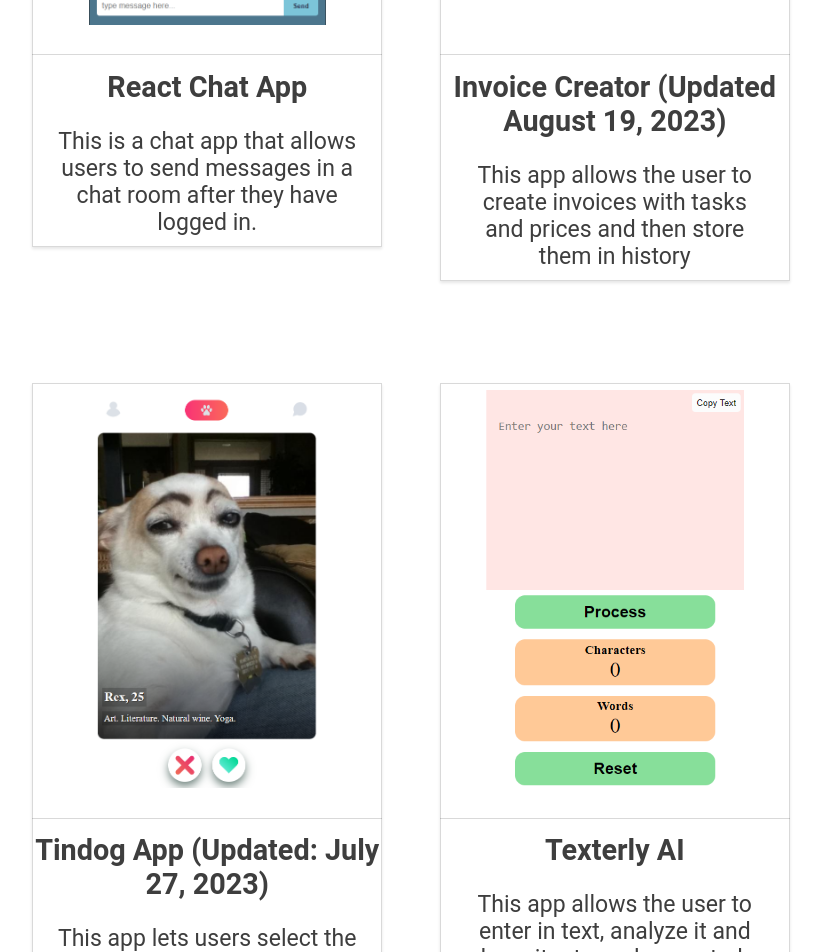
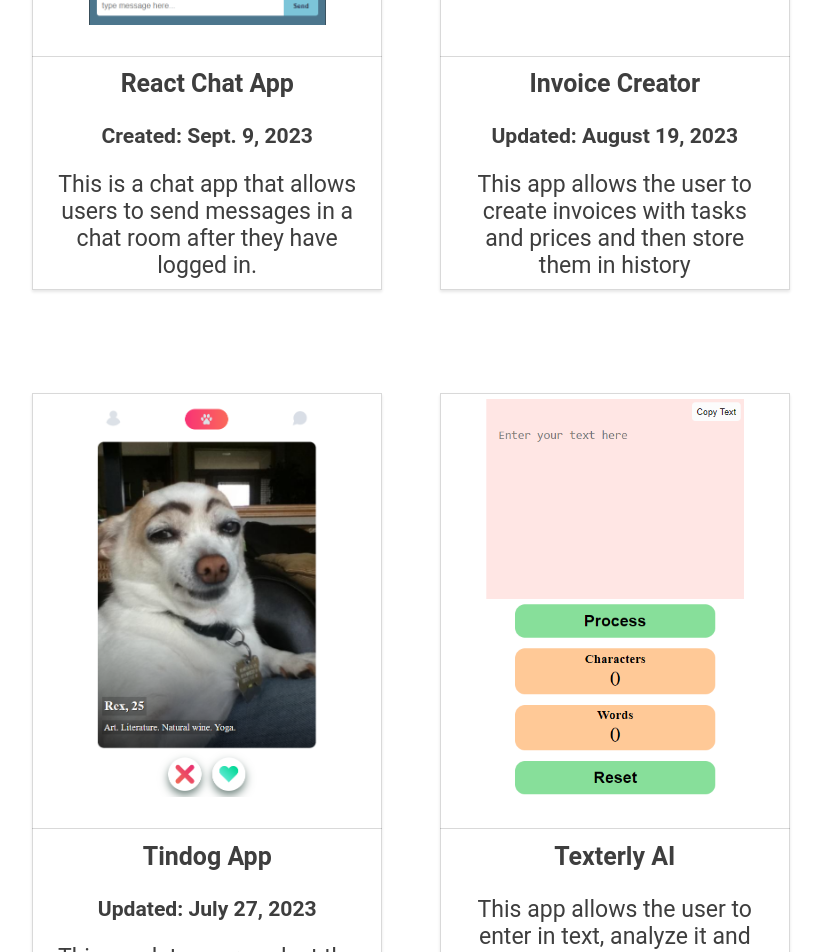
Before and after one commit to KeithPetr/My-Portfolio-React, a React (Vite) app: page / in a window 1280 px wide. Shown: the part 2280-3232 px from the top of the page, without its empty margins (229-1050 px from the left). Built offline with nearby package versions, Linux system fonts and the light colour scheme.

Commit message:
added update property to cardData and added styling

```diff
--- a/components/ProjectCard.jsx
+++ b/components/ProjectCard.jsx
@@ -8,7 +8,8 @@ export default function ProjectCard({cardData}) {
         className="screenshot"
         alt={`${cardData.title} Screenshot`}
       />
-      <h2 className="link-title">{cardData.title}</h2>
+      <h3 className="link-title">{cardData.title}</h3>
+      <h6 className="update">{cardData.update}</h6>
       <p className="project-description">
         {cardData.linkDescription}
       </p>
@@ -21,5 +22,6 @@ ProjectCard.propTypes = {
       title: PropTypes.string.isRequired,
       linkDescription: PropTypes.string.isRequired,
       src: PropTypes.string.isRequired,
+      update: PropTypes.string.isRequired,
     }).isRequired,
   };
--- a/src/ProjectInfo.jsx
+++ b/src/ProjectInfo.jsx
@@ -18,6 +18,7 @@ const data = [
       logged in.`,
     src: ReactChatPic,
     title: "React Chat App",
+    update: "Created: Sept. 9, 2023",
     subheading: "A React and Firebase Project",
     detailsTitle: "A freeCodeCamp Personal Project",
     details: `This project uses the Firebase Firestore database to create a realtime
@@ -76,7 +77,8 @@ const data = [
     linkDescription: `This app allows the user to create invoices with tasks and prices
     and then store them in history`,
     src: InvoicePic,
-    title: "Invoice Creator (Updated August 19, 2023)",
+    title: "Invoice Creator",
+    update: "Updated: August 19, 2023",
     subheading: "A JavaScript Project",
     detailsTitle: "A Scrimba Bootcamp Project",
     details: `This project involved creating an application where you could enter
@@ -117,7 +119,8 @@ const data = [
     linkDescription: `This app lets users select the profiles they like and displays
     the results.`,
     src: TindogPic,
-    title: "Tindog App (Updated: July 27, 2023)",
+    title: "Tindog App",
+    update: "Updated: July 27, 2023",
     subheading: "A React Based Project",
     detailsTitle: "A Scrimba Frontend Developer Path Project",
     details: ` This project recreates similar functions on the Tinder dating app. It
--- a/src/index.css
+++ b/src/index.css
@@ -208,6 +208,12 @@ a {
 .link-title {
   border-top: 1px solid rgba(0, 0, 0, 0.15);
   padding-top: 0.5em;
+  font-size: 1.3rem;
+}
+
+.update {
+  margin: 0;
+  font-size: 1.1rem;
 }
 
 .project-description {
```
